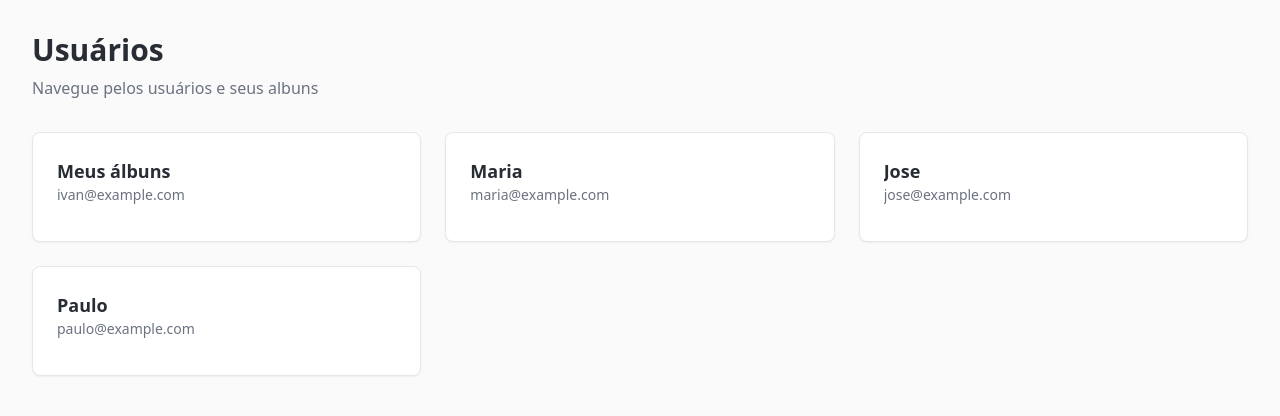
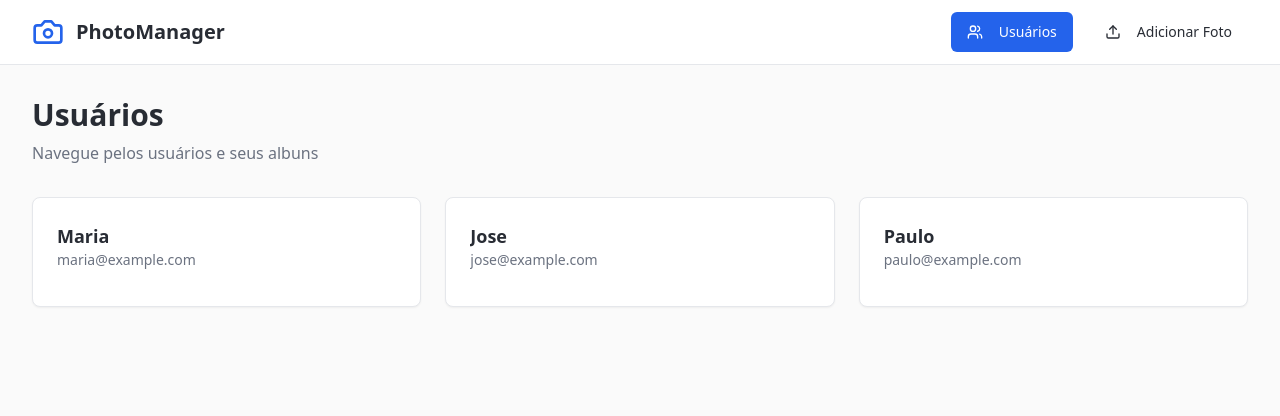
Before and after one commit to Ivanzmartins/album-manager, a React (Vite) app in the folder frontend/: page / in a window 1280 px wide. Shown: the top 416 px of the page. Built offline with nearby package versions, Linux system fonts and the light colour scheme.

Commit message:
feat: Navigation component

```diff
--- a/frontend/package.json
+++ b/frontend/package.json
@@ -53,6 +53,7 @@
     "react-hook-form": "^7.53.0",
     "react-resizable-panels": "^2.1.3",
     "react-router-dom": "^6.26.2",
+    "react-toastify": "^11.0.5",
     "recharts": "^2.12.7",
     "sonner": "^1.5.0",
     "tailwind-merge": "^2.5.2",
--- a/frontend/src/App.tsx
+++ b/frontend/src/App.tsx
@@ -5,12 +5,15 @@ import NotFound from "./pages/NotFound";
 import Users from "./pages/Users";
 import UserAlbums from "./pages/UserAlbuns";
 import AlbumPhotos from "./pages/AlbumPhotos";
+import { Navigation } from "./components/Navigation";
+import Upload from "./pages/Upload";
 
 const queryClient = new QueryClient();
 
 const App = () => (
   <QueryClientProvider client={queryClient}>
     <BrowserRouter>
+      <Navigation />
       <Routes>
         <Route path="/" element={<Users />} />
         <Route path="/users" element={<Users />} />
@@ -19,6 +22,7 @@ const App = () => (
           path="/users/:userId/albums/:albumId/photos"
           element={<AlbumPhotos />}
         />
+        <Route path="/upload" element={<Upload />} />
         <Route path="*" element={<NotFound />} />
       </Routes>
     </BrowserRouter>
--- /dev/null
+++ b/frontend/src/components/Navigation.tsx
@@ -0,0 +1,45 @@
+import { Camera, Users, Upload } from "lucide-react";
+import { Button } from "@/components/ui/button";
+import { useNavigate, useLocation } from "react-router-dom";
+
+export const Navigation = () => {
+  const navigate = useNavigate();
+  const location = useLocation();
+
+  const navItems = [
+    { path: "/", label: "Usuários", icon: Users },
+    { path: "/upload", label: "Adicionar Foto", icon: Upload },
+  ];
+
+  return (
+    <nav className="bg-photo-card border-b border-photo-border shadow-photo">
+      <div className="max-w-7xl mx-auto px-4 sm:px-6 lg:px-8">
+        <div className="flex justify-between h-16">
+          <div className="flex items-center">
+            <Camera className="h-8 w-8 text-primary mr-3" />
+            <h1 className="text-xl font-bold text-foreground">PhotoManager</h1>
+          </div>
+
+          <div className="flex items-center space-x-4">
+            {navItems.map((item) => {
+              const isActive = location.pathname === item.path;
+              const Icon = item.icon;
+
+              return (
+                <Button
+                  key={item.path}
+                  variant={isActive ? "default" : "ghost"}
+                  onClick={() => navigate(item.path)}
+                  className="flex items-center space-x-2"
+                >
+                  <Icon className="h-4 w-4" />
+                  <span className="hidden sm:inline">{item.label}</span>
+                </Button>
+              );
+            })}
+          </div>
+        </div>
+      </div>
+    </nav>
+  );
+};
--- a/frontend/src/data/mockUsers.ts
+++ b/frontend/src/data/mockUsers.ts
@@ -1,9 +1,9 @@
 import { User } from "@/types/User";
 
-export const mockUsers: User[] = [
+export const mockDataUsers: User[] = [
   {
     id: "1",
-    username: "Meus álbuns",
+    username: "Ivan",
     email: "ivan@example.com",
   },
   {
@@ -22,3 +22,6 @@ export const mockUsers: User[] = [
     email: "paulo@example.com",
   },
 ];
+
+export const mockUsers: User[] = mockDataUsers.filter((u) => u.id !== "1");
+export const currentUser = mockDataUsers.find((u) => u.id === "1");
```
Also changed, not shown: 1 other file (tests, documents, lock files or other folders).
